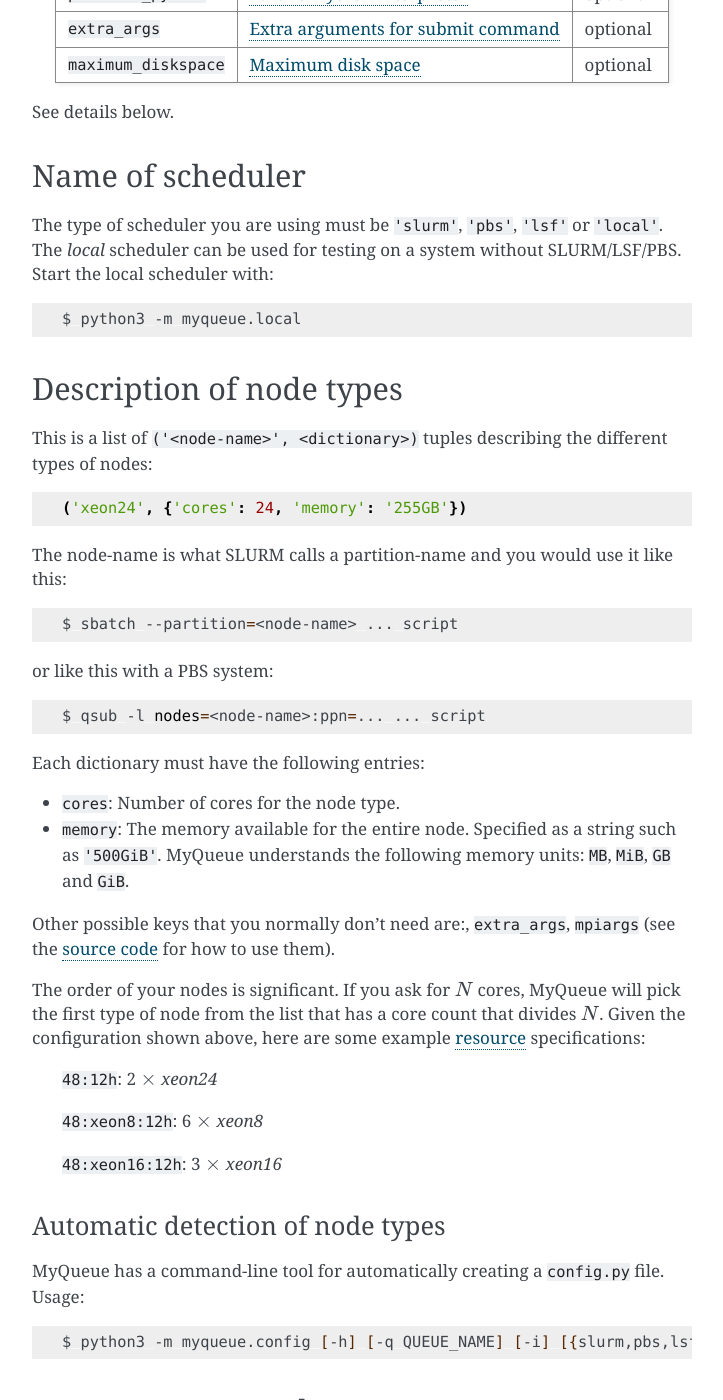
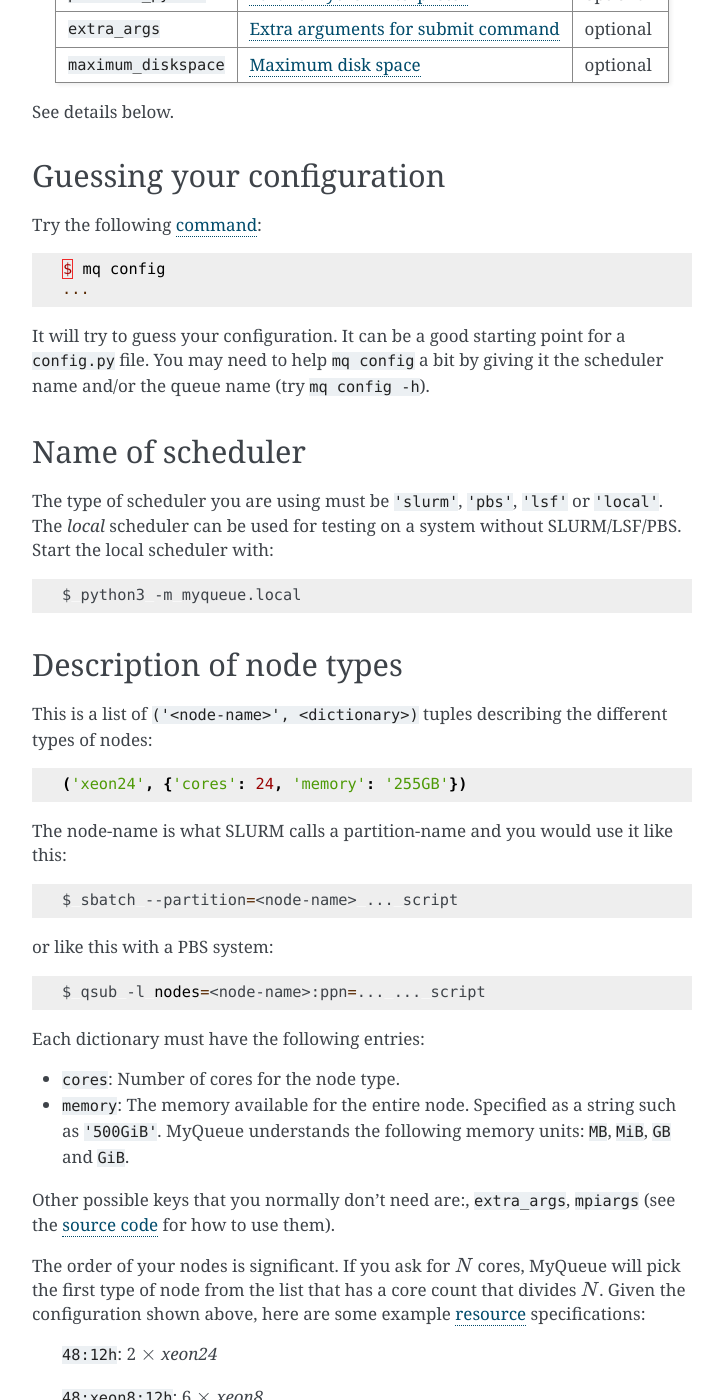
Before and after one commit to Yangxinsix/myqueue, a Sphinx documentation site: the page built from docs/configuration.rst, in a window 1280 px wide and 1400 px high, scrolled down 889 px. Shown: the whole window, without its empty margins (388-1111 px from the left). Built offline with Sphinx 7.4.7, drawn with Linux system fonts in a browser that asks for light colours; some of the changed text lies outside the part shown.

Commit message:
Finish docs

```diff
--- a/docs/configuration.rst
+++ b/docs/configuration.rst
@@ -39,6 +39,21 @@ Key                    Description
 =====================  ======================  ========
 
 See details below.
+
+
+.. _autoconfig:
+
+Guessing your configuration
+===========================
+
+Try the following :ref:`command <config>`::
+
+    $ mq config
+    ...
+
+It will try to guess your configuration.  It can be a good starting point
+for a ``config.py`` file.  You may need to help ``mq config`` a bit by
+giving it the scheduler name and/or the queue name (try ``mq config -h``).
 
 
 .. _scheduler:
@@ -103,16 +118,6 @@ example :ref:`resource <resources>` specifications:
 
     ``48:xeon16:12h``: 3 :math:`\times` *xeon16*
 
-
-.. _autodetect:
-
-Automatic detection of node types
----------------------------------
-
-MyQueue has a command-line tool for automatically creating a ``config.py``
-file.  Usage::
-
-    $ python3 -m myqueue.config [-h] [-q QUEUE_NAME] [-i] [{slurm,pbs,lsf}]
 
 .. _source code: https://gitlab.com/myqueue/myqueue/blob/master/myqueue/slurm.py
 
```
Also changed, not shown: docs/releasenotes.rst (+7 -1 lines), 2 other files.
